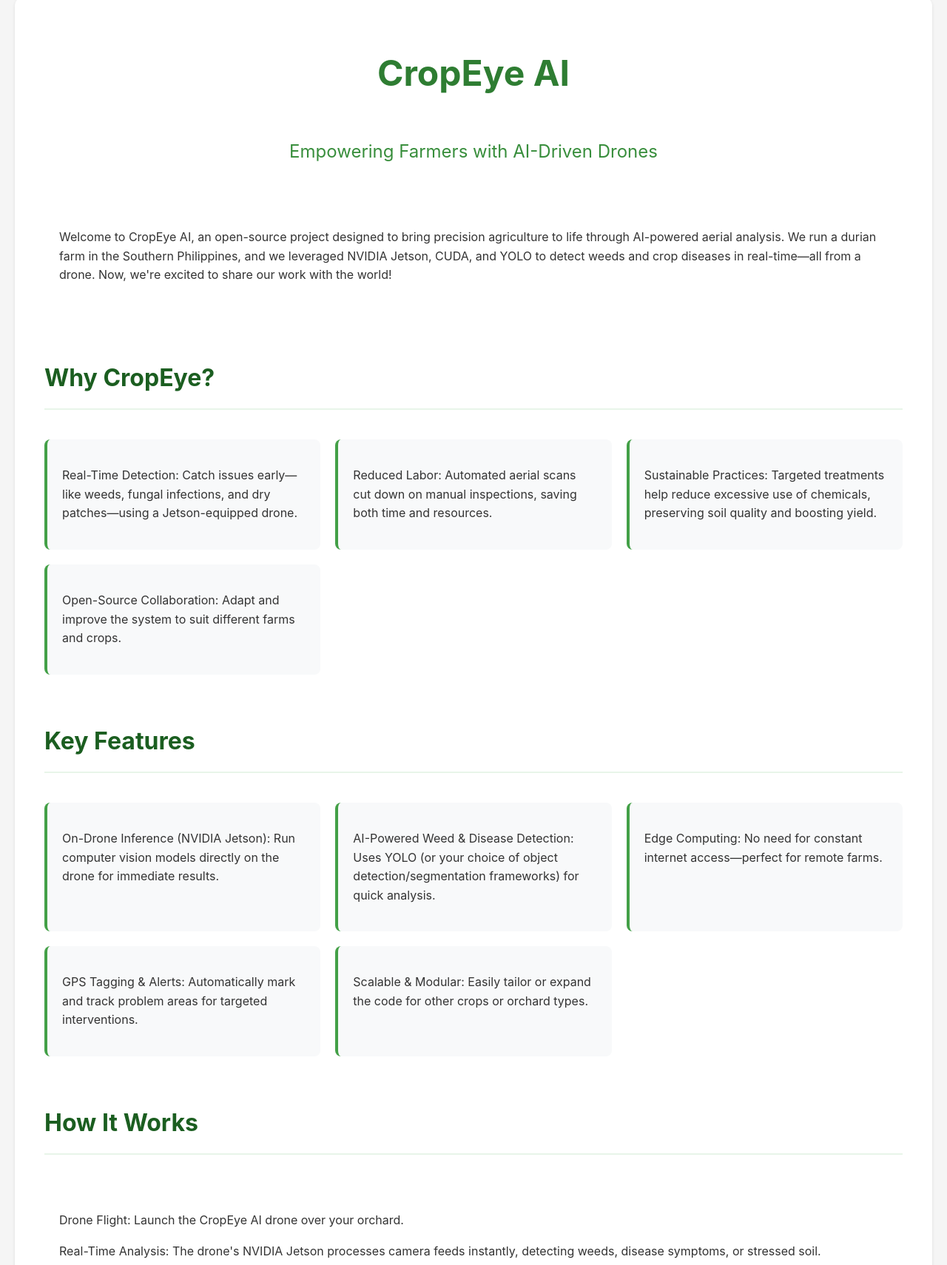
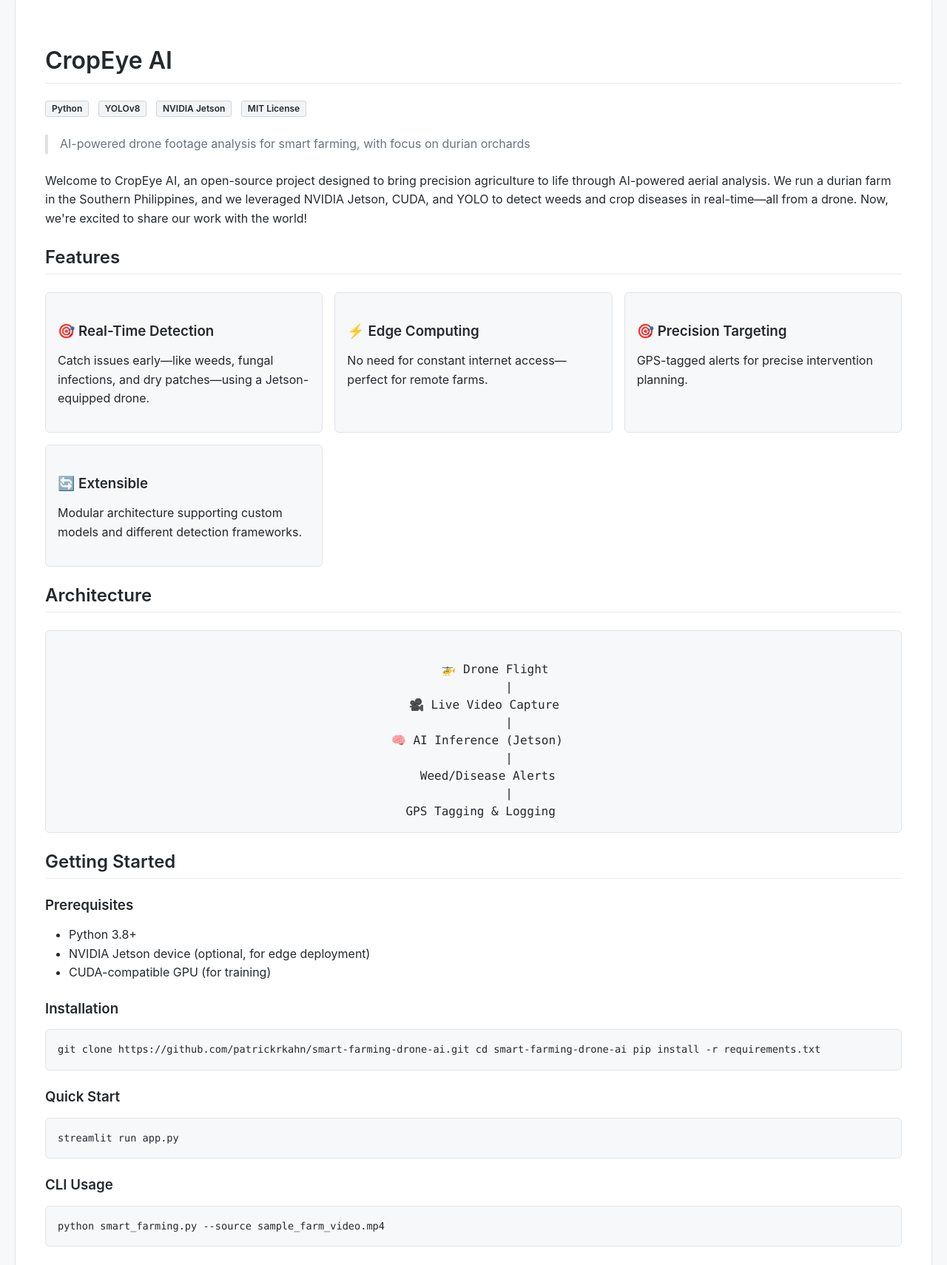
Before and after one commit to patrickrkahn/cropeye-ai, a website: page index.html in a window 1280 px wide. Shown: the part 23-1733 px from the top of the page at 74% size. Drawn offline with Linux system fonts and the light colour scheme.

Commit message:
Agent query: I've updated the landing page to have a more open-source project style. Could you check if the new design is rendering correctly at http://0.0.0.0:3000?
Update Streamlit app styling to align with open source project conventions.

Screenshot: https://storage.googleapis.com/screenshot-production-us-central1/ea0b3755-48d3-4622-9cb9-74398deaea14/c45b676b-4bb0-4d45-9953-541c557a3fad.jpg

```diff
--- a/index.html
+++ b/index.html
@@ -10,98 +10,108 @@
             line-height: 1.6;
             margin: 0;
             padding: 20px;
-            color: #333;
-            background-color: #f5f5f5;
+            color: #24292e;
+            background-color: #f6f8fa;
         }
         .container {
             max-width: 1200px;
             margin: 0 auto;
             padding: 40px;
             background-color: white;
-            border-radius: 10px;
-            box-shadow: 0 2px 4px rgba(0,0,0,0.1);
+            border-radius: 6px;
+            border: 1px solid #e1e4e8;
         }
         h1, h2, h3, h4 {
-            color: #1b5e20;
-            margin-top: 2em;
-            margin-bottom: 1em;
+            color: #24292e;
+            margin-top: 24px;
+            margin-bottom: 16px;
+            font-weight: 600;
+            line-height: 1.25;
         }
         h1 {
-            font-size: 3em;
-            text-align: center;
-            margin-top: 0.5em;
-            color: #2e7d32;
+            font-size: 2em;
+            border-bottom: 1px solid #eaecef;
+            padding-bottom: .3em;
         }
         h2 {
-            font-size: 2em;
-            border-bottom: 2px solid #e8f5e9;
-            padding-bottom: 0.5em;
+            font-size: 1.5em;
+            border-bottom: 1px solid #eaecef;
+            padding-bottom: .3em;
         }
-        .subtitle {
-            text-align: center;
-            font-size: 1.5em;
-            color: #388e3c;
-            margin-bottom: 2em;
+        .project-badges {
+            margin: 20px 0;
+        }
+        .badge {
+            display: inline-block;
+            padding: 4px 8px;
+            margin-right: 8px;
+            font-size: 12px;
+            font-weight: 600;
+            line-height: 1;
+            border-radius: 3px;
+            background-color: #f3f4f6;
+            color: #24292e;
+            border: 1px solid #d1d5da;
         }
         .section {
-            margin: 40px 0;
-            padding: 20px;
-            background: #fff;
-            border-radius: 8px;
+            margin: 24px 0;
         }
         .features {
             display: grid;
             grid-template-columns: repeat(auto-fit, minmax(300px, 1fr));
-            gap: 20px;
-            margin: 40px 0;
+            gap: 16px;
+            margin: 24px 0;
         }
         .feature {
-            padding: 20px;
-            background: #f8f9fa;
-            border-radius: 8px;
-            border-left: 4px solid #43a047;
+            padding: 16px;
+            background: #f6f8fa;
+            border-radius: 6px;
+            border: 1px solid #e1e4e8;
         }
         .workflow {
-            font-family: monospace;
+            font-family: 'SFMono-Regular', Consolas, 'Liberation Mono', Menlo, monospace;
             text-align: center;
-            background: #f8f9fa;
-            padding: 20px;
-            border-radius: 8px;
-            margin: 40px 0;
+            background: #f6f8fa;
+            padding: 16px;
+            border-radius: 6px;
+            margin: 24px 0;
             white-space: pre;
             line-height: 1.5;
-            color: #444;
+            color: #24292e;
+            border: 1px solid #e1e4e8;
         }
         .code-block {
-            background: #f8f9fa;
-            padding: 15px;
-            border-radius: 5px;
-            font-family: monospace;
-            margin: 10px 0;
-            border-left: 4px solid #43a047;
+            background: #f6f8fa;
+            padding: 16px;
+            border-radius: 6px;
+            font-family: 'SFMono-Regular', Consolas, 'Liberation Mono', Menlo, monospace;
+            font-size: 85%;
+            margin: 8px 0;
+            border: 1px solid #e1e4e8;
+            overflow-x: auto;
         }
         .cta-button {
             display: inline-block;
-            padding: 15px 30px;
-            background-color: #43a047;
+            padding: 8px 16px;
+            background-color: #2ea44f;
             color: white;
             text-decoration: none;
-            border-radius: 5px;
-            font-weight: bold;
-            margin: 20px 0;
-            transition: background-color 0.3s;
+            border-radius: 6px;
+            font-weight: 500;
+            margin: 16px 0;
+            border: 1px solid rgba(27,31,35,0.15);
         }
         .cta-button:hover {
-            background-color: #2e7d32;
+            background-color: #2c974b;
         }
-        .quote {
-            font-style: italic;
-            margin: 40px 0;
-            padding: 20px;
-            background: #e8f5e9;
-            border-radius: 8px;
-            border-left: 4px solid #43a047;
-            color: #1b5e20;
+        blockquote {
+            margin: 24px 0;
+            padding: 0 1em;
+            color: #6a737d;
+            border-left: 0.25em solid #dfe2e5;
+        }
+        ul {
+            padding-left: 2em;
         }
         .centered {
             text-align: center;
@@ -111,55 +121,44 @@
 <body>
     <div class="container">
         <h1>CropEye AI</h1>
-        <div class="subtitle">Empowering Farmers with AI-Driven Drones</div>
+        <div class="project-badges">
+            <span class="badge">Python</span>
+            <span class="badge">YOLOv8</span>
+            <span class="badge">NVIDIA Jetson</span>
+            <span class="badge">MIT License</span>
+        </div>
+
+        <blockquote>
+            AI-powered drone footage analysis for smart farming, with focus on durian orchards
+        </blockquote>
 
         <div class="section">
             <p>Welcome to CropEye AI, an open-source project designed to bring precision agriculture to life through AI-powered aerial analysis. We run a durian farm in the Southern Philippines, and we leveraged NVIDIA Jetson, CUDA, and YOLO to detect weeds and crop diseases in real-time—all from a drone. Now, we're excited to share our work with the world!</p>
         </div>
 
-        <h2>Why CropEye?</h2>
+        <div class="section">
+            <h2>Features</h2>
             <div class="features">
                 <div class="feature">
-                <p>Real-Time Detection: Catch issues early—like weeds, fungal infections, and dry patches—using a Jetson-equipped drone.</p>
+                    <h3>🎯 Real-Time Detection</h3>
+                    <p>Catch issues early—like weeds, fungal infections, and dry patches—using a Jetson-equipped drone.</p>
                 </div>
                 <div class="feature">
-                <p>Reduced Labor: Automated aerial scans cut down on manual inspections, saving both time and resources.</p>
+                    <h3>⚡ Edge Computing</h3>
+                    <p>No need for constant internet access—perfect for remote farms.</p>
                 </div>
                 <div class="feature">
-                <p>Sustainable Practices: Targeted treatments help reduce excessive use of chemicals, preserving soil quality and boosting yield.</p>
+                    <h3>🎯 Precision Targeting</h3>
+                    <p>GPS-tagged alerts for precise intervention planning.</p>
                 </div>
                 <div class="feature">
-                <p>Open-Source Collaboration: Adapt and improve the system to suit different farms and crops.</p>
+                    <h3>🔄 Extensible</h3>
+                    <p>Modular architecture supporting custom models and different detection frameworks.</p>
+                </div>
             </div>
         </div>
 
-        <h2>Key Features</h2>
-        <div class="features">
-            <div class="feature">
-                <p>On-Drone Inference (NVIDIA Jetson): Run computer vision models directly on the drone for immediate results.</p>
-            </div>
-            <div class="feature">
-                <p>AI-Powered Weed & Disease Detection: Uses YOLO (or your choice of object detection/segmentation frameworks) for quick analysis.</p>
-            </div>
-            <div class="feature">
-                <p>Edge Computing: No need for constant internet access—perfect for remote farms.</p>
-            </div>
-            <div class="feature">
-                <p>GPS Tagging & Alerts: Automatically mark and track problem areas for targeted interventions.</p>
-            </div>
-            <div class="feature">
-                <p>Scalable & Modular: Easily tailor or expand the code for other crops or orchard types.</p>
-            </div>
-        </div>
-
-        <h2>How It Works</h2>
-        <div class="section">
-            <p>Drone Flight: Launch the CropEye AI drone over your orchard.</p>
-            <p>Real-Time Analysis: The drone's NVIDIA Jetson processes camera feeds instantly, detecting weeds, disease symptoms, or stressed soil.</p>
-            <p>Alerts & Overlays: Results are overlaid onto the live feed with bounding boxes, plus GPS coordinates for precise targeting.</p>
-            <p>Review & Action: Farm staff can immediately review flagged areas and plan interventions—spraying fungicide, removing weeds, etc.</p>
-        </div>
-
+        <h2>Architecture</h2>
         <div class="workflow">
       🚁 Drone Flight
           |
@@ -171,19 +170,46 @@
           |
   GPS Tagging & Logging</div>
 
-        <h2>Deployment on a Durian Farm</h2>
+        <h2>Getting Started</h2>
+        <div class="section">
+            <h3>Prerequisites</h3>
+            <ul>
+                <li>Python 3.8+</li>
+                <li>NVIDIA Jetson device (optional, for edge deployment)</li>
+                <li>CUDA-compatible GPU (for training)</li>
+            </ul>
+
+            <h3>Installation</h3>
+            <div class="code-block">git clone https://github.com/patrickrkahn/smart-farming-drone-ai.git
+cd smart-farming-drone-ai
+pip install -r requirements.txt</div>
+
+            <h3>Quick Start</h3>
+            <div class="code-block">streamlit run app.py</div>
+
+            <h3>CLI Usage</h3>
+            <div class="code-block">python smart_farming.py --source sample_farm_video.mp4</div>
+
+            <h3>Model Training</h3>
+            <div class="code-block">yolo train data=durian_farm.yaml model=yolov8n.pt epochs=50</div>
+
+            <h3>Jetson Optimization</h3>
+            <div class="code-block">yolo export model=best.pt format=tensorrt</div>
+        </div>
+
+        <h2>Real-World Deployment</h2>
         <div class="section">
             <h3>Location: Southern Philippines</h3>
             <p>Objectives: Early fungal detection, weed control, and overall orchard health monitoring.</p>
 
-            <h3>Setup:</h3>
+            <h3>Hardware Setup</h3>
             <ul>
                 <li>Drone with NVIDIA Jetson module</li>
                 <li>YOLO-based detection model</li>
                 <li>Edge inference for real-time bounding boxes</li>
             </ul>
 
-            <h3>Outcome:</h3>
+            <h3>Results</h3>
             <ul>
                 <li>Reduced Manual Scouting: Quicker, more frequent scans of the orchard.</li>
                 <li>Targeted Chemical Use: Apply fungicides or herbicides exactly where needed.</li>
@@ -191,47 +217,28 @@
             </ul>
         </div>
 
-        <h2>Quick Start</h2>
+        <h2>Contributing</h2>
         <div class="section">
-            <h3>Clone & Install:</h3>
-            <div class="code-block">git clone https://github.com/patrickrkahn/smart-farming-drone-ai.git
-cd smart-farming-drone-ai
-pip install -r requirements.txt</div>
-
-            <h3>Run Demo:</h3>
-            <div class="code-block">streamlit run app.py</div>
-
-            <h3>CLI:</h3>
-            <div class="code-block">python smart_farming.py --source sample_farm_video.mp4</div>
-
-            <h3>Train a Custom Model:</h3>
-            <div class="code-block">yolo train data=durian_farm.yaml model=yolov8n.pt epochs=50</div>
-
-            <h3>Optimize for Jetson:</h3>
-            <div class="code-block">yolo export model=best.pt format=tensorrt</div>
-        </div>
-
-        <h2>Contribute & Expand</h2>
-        <div class="section">
-            <p>We invite developers, farmers, and researchers worldwide to join:</p>
+            <p>We welcome contributions from developers, farmers, and researchers worldwide:</p>
             <ul>
-                <li>Fork the Repo: Add features or improvements.</li>
-                <li>Open Issues & PRs: Collaborate on problem-solving.</li>
-                <li>Share Your Results: Tag us with #SmartFarmingAI and mention @NVIDIAGTC or @NVIDIADeveloper on social media.</li>
+                <li>Fork the repository</li>
+                <li>Create a feature branch</li>
+                <li>Submit a pull request</li>
             </ul>
+            <p>Please read our contributing guidelines for more details.</p>
         </div>
 
         <h2>License</h2>
         <div class="section">
-            <p>CropEye AI is released under the MIT License, allowing easy use and adaptation. Check the LICENSE file for details.</p>
+            <p>CropEye AI is released under the MIT License. See the LICENSE file for details.</p>
         </div>
 
-        <div class="quote">
+        <blockquote>
             "We built CropEye AI in our own durian orchard to detect problems faster and reduce manual labor. Now, we can't wait to see how other farms benefit from it, too!"
-        </div>
+        </blockquote>
 
         <div class="centered">
-            <a href="http://0.0.0.0:8501" class="cta-button">Try CropEye AI Now</a>
+            <a href="http://0.0.0.0:8501" class="cta-button">Try Demo</a>
         </div>
     </div>
 </body>
```
Lines whose indentation alone changed are shown as unchanged.
